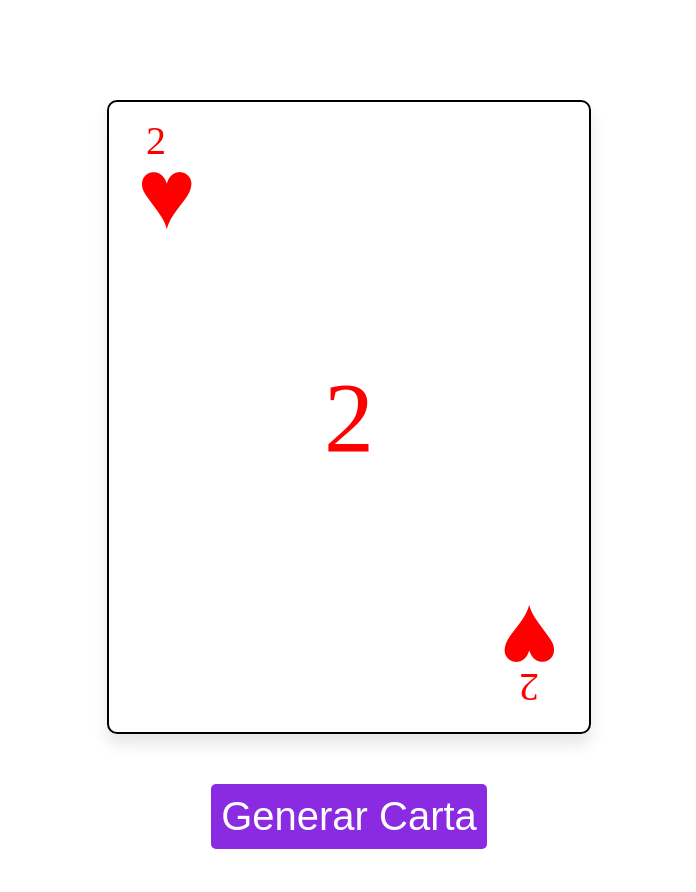
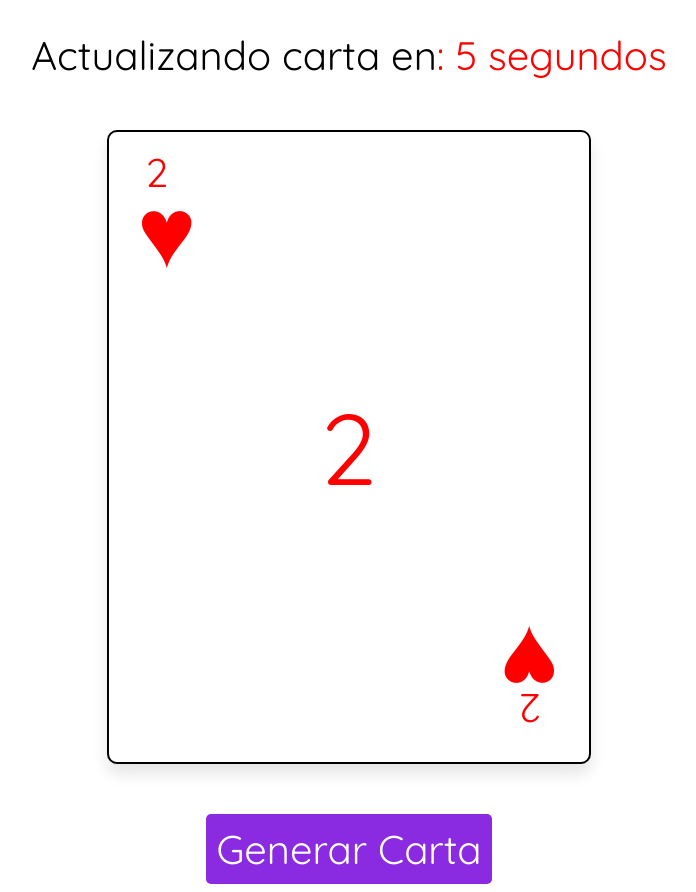
Before and after one commit to joaonunez/randomCardGenerator, a plain HTML site: page index.html in a window 1280 px wide. Shown: the whole page, without its empty margins (291-987 px from the left). Before the commit the page ends 857 px from the top, so only its background shows below. Drawn offline with Linux system fonts and the light colour scheme.

Commit message:
contador en reversa terminado

```diff
--- a/assets/css/styles.css
+++ b/assets/css/styles.css
@@ -1,7 +1,28 @@
+*{
+    font-family: Quicksand;
+}
+.contenedorContador{
+    margin: auto;
+    text-align: center;
+    display: flex;
+    flex-direction: row;
+    justify-content: center;
+}
+.mensaje-actualizando{
+    margin: auto;
+    text-align: center;
+    display: flex;
+    justify-content: center;
+    font-size: 40px;
+    margin-top: 30px;
+}
+#cuentaRegresiva{
+    color: red;
+}
 
 .card{
     margin: auto;
-    margin-top: 100px;
+    margin-top: 50px;
     height: 600px;
     width: 450px;
     display: flex;
--- a/index.html
+++ b/index.html
@@ -1,12 +1,23 @@
 <!DOCTYPE html>
 <html lang="en">
   <head>
-    <meta charset="UTF-8">
-    <meta name="viewport" content="width=device-width, initial-scale=1.0">
+    <meta charset="UTF-8" />
+    <meta name="viewport" content="width=device-width, initial-scale=1.0" />
     <title>Document</title>
-    <link rel="stylesheet" href="assets/css/styles.css">
+    <link rel="preconnect" href="https://fonts.googleapis.com" />
+    <link rel="preconnect" href="https://fonts.gstatic.com" crossorigin />
+    <link
+      href="https://fonts.googleapis.com/css2?family=Quicksand:wght@300..700&display=swap"
+      rel="stylesheet"
+    />
+    <link rel="stylesheet" href="assets/css/styles.css" />
   </head>
   <body onload="loadPage();">
+    <div id="contenedorContador">
+      <span class="mensaje-actualizando"
+        >Actualizando carta en<span id="cuentaRegresiva"></span
+      ></span>
+    </div>
     <div class="card">
       <div class="contenedor-superior">
         <span class="valor-superior" id="valorSuperior"></span>
@@ -16,12 +27,12 @@
       <div class="contenedor-inferior">
         <span class="simbolo-inferior" id="simboloInferior"></span>
         <span class="valor-inferior" id="valorInferior"></span>
-
       </div>
-
     </div>
     <div class="contenedor-boton">
-        <button class="boton-generar" id="botonGenerarCarta" onclick="">Generar Carta</button>
+      <button class="boton-generar" id="botonGenerarCarta" onclick="">
+        Generar Carta
+      </button>
     </div>
     <script src="scripts/script.js"></script>
   </body>
--- a/scripts/script.js
+++ b/scripts/script.js
@@ -10,6 +10,7 @@ const paloOfCardLow = document.getElementById("simboloInferior");
 const valorCard = document.getElementById("valorCarta");
 const valorSuperiorCard = document.getElementById("valorSuperior");
 const valorInferiorCard = document.getElementById("valorInferior");
+const contador = document.getElementById("cuentaRegresiva")
 let generateCard = function(){
     let randomNumberSimbol = Math.floor(Math.random()*palos.length)
     simbolo = palos[randomNumberSimbol];
@@ -33,7 +34,19 @@ let generateCard = function(){
 }
 
 function loadPage(){
+
     generateCard();
+    let cuentaRegresiva = 10;
+    contador.innerHTML = `${": "+cuentaRegresiva + " segundos"}`;
+    setInterval(()=>{
+        cuentaRegresiva--;
+        if(cuentaRegresiva == 0){
+            generateCard();
+            cuentaRegresiva = 10;
+        }
+        contador.innerHTML = `${": "+cuentaRegresiva + " segundos"}`;
+
+    },1000);
 }
 
 let botonGenerateCard = document.getElementById("botonGenerarCarta");
```
Lines whose indentation alone changed are shown as unchanged.
